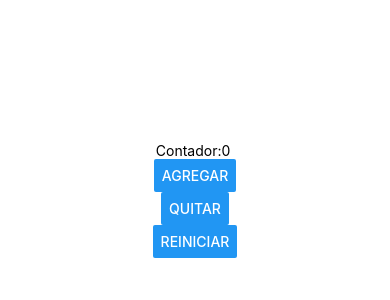
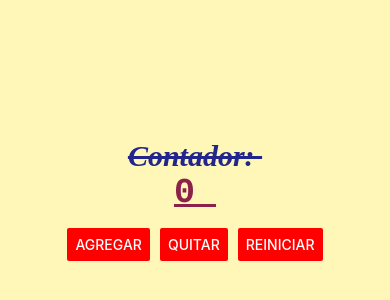
Before and after one commit to Yuliana-code28/PAM213, a React Native app in the folder intro/: screen / in a window 390 px wide. Shown: the part 222-522 px from the top of the page. Built offline with nearby package versions, Linux system fonts and the light colour scheme.

Commit message:
Practica 6
Nuevas clases en los estilos

```diff
--- a/intro/App.js
+++ b/intro/App.js
@@ -1,33 +1,8 @@
-//1.Imports: Zona de importaciones
-import { StatusBar } from 'expo-status-bar';
-import { StyleSheet, Text, View, Button } from 'react-native';
-import React, { useState } from 'react';
-
+import ContadorScreen from './screens/ContadorScreen';
 //2.Main:Zona de componentes
 export default function App() {
-  const [contador, setContador]=useState(0); //contador variable, setContador es función
-  //esto de userState que hicimos fue una destructuración
-  //uso de un hook (useState) para manejar el estado de una variable
+
   return (
-    <View style={styles.container}> {/* todo lo que queremos que sea visible, debe de estar dentro del componente View */}
-
-      <Text>Contador:{contador} </Text> {/* como es variable local se pone entre llave pq tiene que estar en un componente */}
-      <Button title= "Agregar" onPress={()=>setContador(contador+1)}/> {/* al momento de presionar el boton, se ejecuta una función flecha que llama a setContador y al contador le suma 1 */}
-      <Button title= "Quitar" onPress={()=>setContador(contador-1)}/>
-      <Button title="Reiniciar" onPress={()=>setContador(0)}/>
-      <StatusBar style="auto" />
-
-    </View>
-
+    <ContadorScreen> </ContadorScreen>
   );
 }
-
-//3. Estilos: Zona de estetica y posicionamiento
-const styles = StyleSheet.create({
-  container: {
-    flex: 1,
-    backgroundColor: '#fff',
-    alignItems: 'center',
-    justifyContent: 'center',
-  },
-});
--- /dev/null
+++ b/intro/screens/ContadorScreen.js
@@ -0,0 +1,63 @@
+//1.Imports: Zona de importaciones
+import { StatusBar } from 'expo-status-bar';
+import { StyleSheet, Text, View, Button } from 'react-native';
+import React, { useState } from 'react';
+
+//2.Main:Zona de componentes
+export default function App() {
+  const [contador, setContador]=useState(0); //contador variable, setContador es función
+  //esto de userState que hicimos fue una destructuración
+  //uso de un hook (useState) para manejar el estado de una variable
+  return (
+    <View style={styles.container}> {/* todo lo que queremos que sea visible, debe de estar dentro del componente View */}
+
+      <Text style={styles.texto}>Contador: </Text>
+      <Text style={styles.texto2}>{contador} </Text> {/* como es variable local se pone entre llave pq tiene que estar en un componente */}
+      {/* Nueva vista */}
+      <View style={styles.botonesContainer}>
+
+      <Button color="red" title= "Agregar" onPress={()=>setContador(contador+1)}/> {/* al momento de presionar el boton, se ejecuta una función flecha que llama a setContador y al contador le suma 1 */}
+      <Button color="red" title= "Quitar" onPress={()=>setContador(contador-1)}/>
+      <Button color="red" title="Reiniciar" onPress={()=>setContador(0)}/>
+      <StatusBar style="auto" />
+
+      </View>
+    </View>
+
+  );
+}
+
+//3. Estilos: Zona de estetica y posicionamiento
+const styles = StyleSheet.create({
+  container: {
+    flex: 1,
+
+
+    backgroundColor: 'hsla(53, 100%, 86%, 1.00)',
+    alignItems: 'center', /* posiciona en el eje x */
+    justifyContent: 'center', /* posiciona en el eje Y */
+  },
+  texto: {
+    color: 'hsla(238, 61%, 34%, 1.00)',
+    fontSize: 30,
+    fontFamily:'Times New Roman',
+    fontWeight: 'bold', //letra negrita
+    fontStyle: 'italic', //letra cursiva
+    textDecorationLine: 'line-through', //TACHADO DE LETRA
+  },
+  texto2: {
+    color: 'hsla(337, 61%, 34%, 1.00)',
+    fontSize: 35,
+    fontFamily:'Courier',
+    fontWeight: '700', //grosos de la letra
+    fontStyle: 'normal',
+    textDecorationLine: 'underline', //Subraya la letra
+  },
+  botonesContainer: {
+    marginTop: 15, //margen de arriba
+    flexDirection: 'row', //coloca el objeto en fila
+    alignItems: 'center',
+    justifyContent: 'center',
+    gap: 10, //espacio entre los botones
+  },
+});
```
